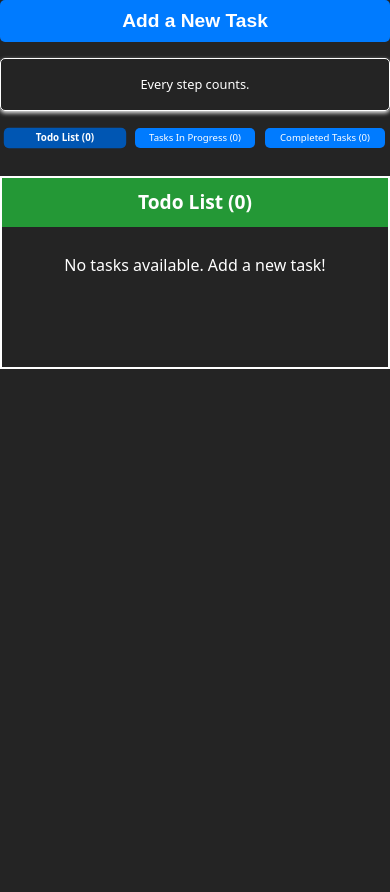
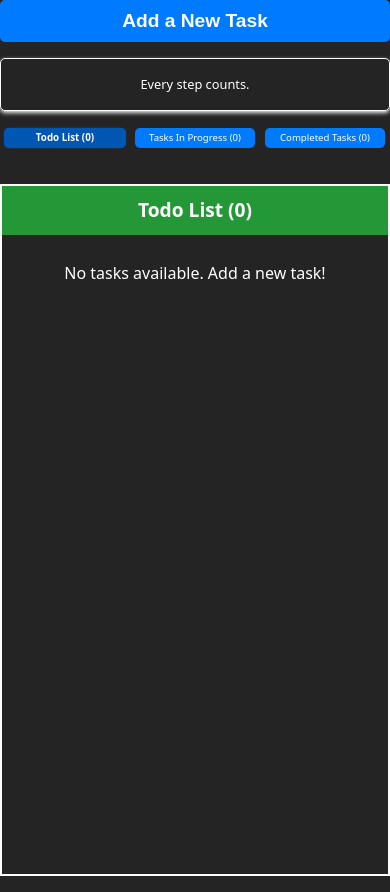
Before and after one commit to jaysquare24/To-do-App, a React (Vite) app: page /todos in a window 390 px wide. Before the commit the page ends 844 px from the top, so only its background shows below. Built offline with nearby package versions, Linux system fonts and the light colour scheme.

Commit message:
Edit style

```diff
--- a/src/App.scss
+++ b/src/App.scss
@@ -8,6 +8,7 @@
 
 body{
   overflow: hidden;
+
 
 }
 
@@ -84,17 +85,21 @@ body.modal-open {
 }
 
 .tasks-status-container {
+  position: sticky;
+
+
+  width: 98%;
   display: flex;
   justify-content: space-between;
-  padding: 13rem 1rem 0 ;
-  height: calc(100vh - 120px - 5rem);
-  overflow-y: auto;
+  margin: 13rem auto 0;
+
 
  .task-section{
    width: 30%;
    padding-bottom: 4rem;
    border: 1px solid white;
-
+   height: calc(100vh - 120px - 5rem);
+   overflow-y: auto;
 
 
   }
@@ -263,7 +268,7 @@ li{
       background-color: #007bff;
       padding: 10px;
       border: none;
-      color: white;
+      font-size: 1rem;
       border-radius: 5px;
       cursor: pointer;
     }
@@ -351,8 +356,8 @@ li{
   .tasks-status-container {
     flex-direction: column;
     align-items: center;
-    margin: 0 auto 0 ;
-    padding: 15rem 0 0;
+    margin: 15rem auto 0 ;
+    width: 100%;
 
    .fallback-message{
       font-size: 1.2rem;
@@ -511,9 +516,7 @@ li{
 
 
   .tasks-status-container {
-      margin: 0 auto 0 ;
-      padding-top: 11rem;
-      height: calc(100vh - 120px - 2rem);
+      margin: 11.5rem auto 0 ;
     .fallback-message{
       font-size: 1rem;
 
@@ -522,6 +525,7 @@ li{
     .task-section {
       width: 100%;
       margin-bottom: 1rem;
+      height: calc(100vh - 120px - 2rem);
       border: 2px solid white;
     }
 
@@ -567,10 +571,10 @@ li{
       }
 
       button{
-        padding: 5px 5px;
+        padding: 7px 7px;
         border-radius: 5px;
-        font-size: 0.7rem;
-        font-weight: normal;
+        font-size: 0.9rem;
+        font-weight: 500;
 
       }
 
@@ -591,6 +595,7 @@ li{
     .todo-summary {
       margin-top: 5px;
       font-size: 0.7rem;
+      text-decoration: underline;
 
     }
 
```
